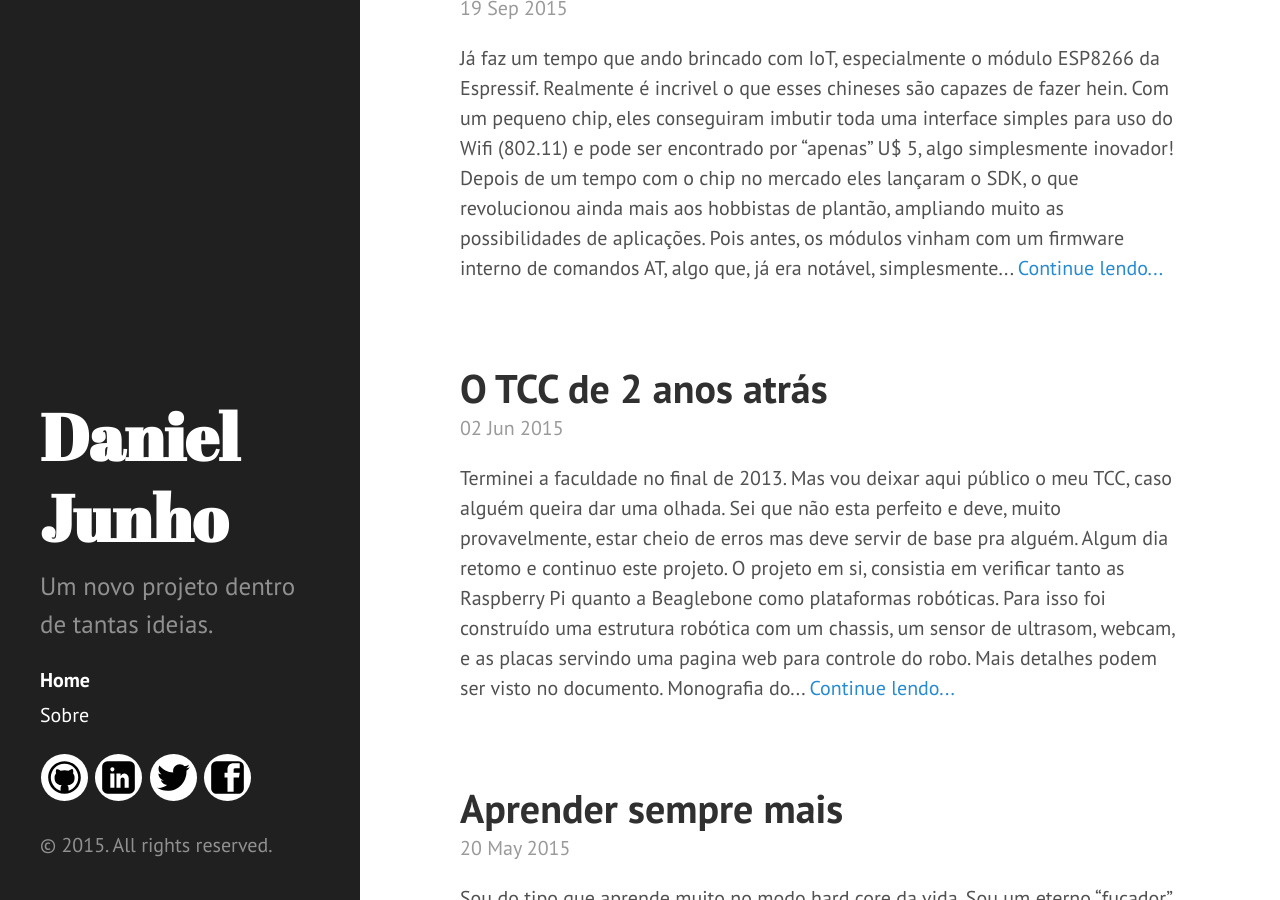
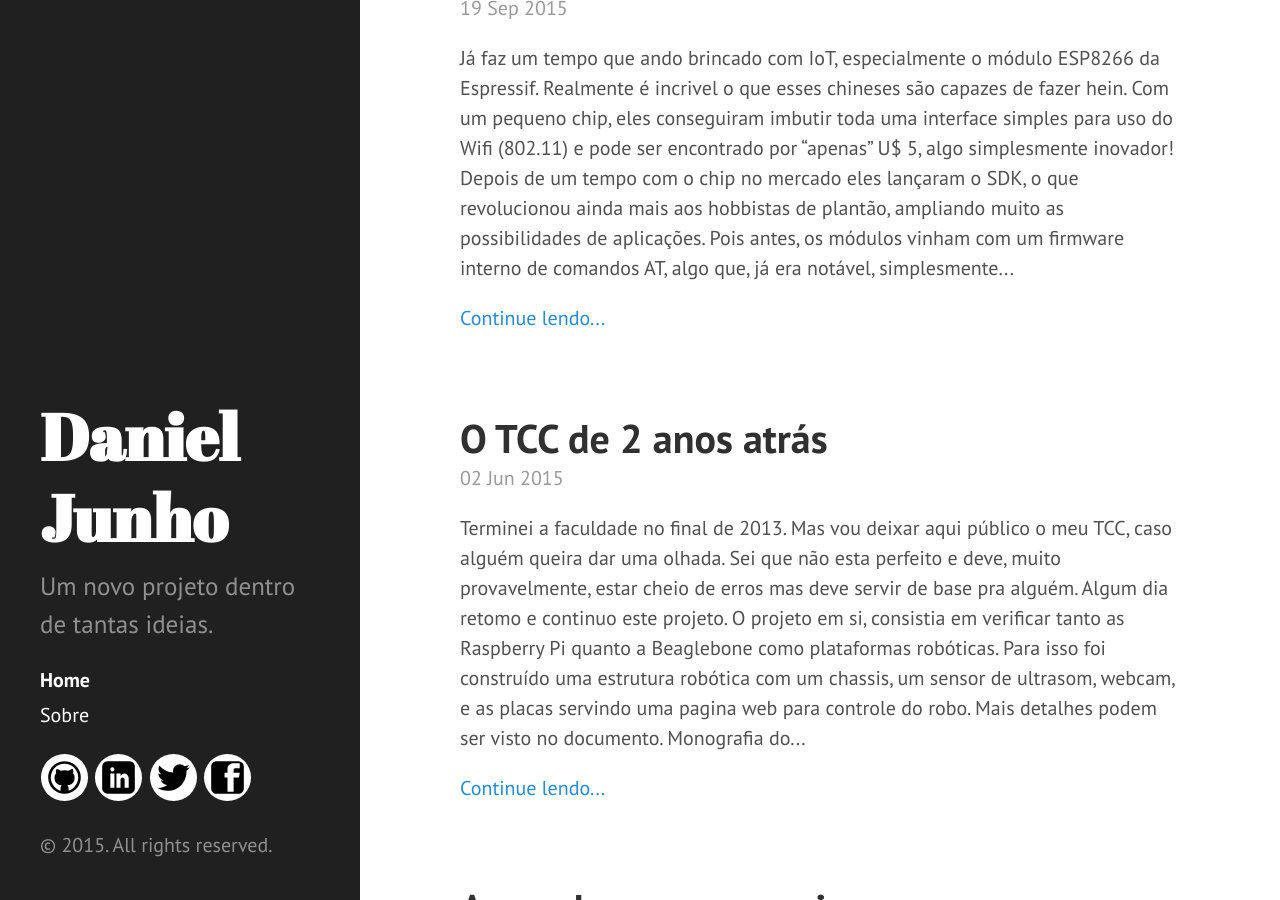
Before and after one commit to djunho/djunho.github.io, a Jekyll site: the page built from index.html, in a window 1280 px wide and 900 px high, scrolled down 647 px. Built offline with Jekyll 4.4.1, drawn with Linux system fonts in a browser that asks for light colours; Markdown is read by kramdown in place of the engine named in the settings; the list of posts is cut into pages by our own code.

Commit message:
Tentativa de colocar Read More

```diff
--- a/index.html
+++ b/index.html
@@ -17,10 +17,10 @@
     {% if post.content contains "<!-- more -->" %}
         {{ post.content | split:"<!-- more -->" | first % }}
     {% else %}
-       {{ post.content | strip_html | truncatewords:100 }}
+       <p>{{ post.content | strip_html | truncatewords:100 }}</p>
     {% endif %}
 
-    <span class="post-more"><a href="{{ post.url }}">Continue lendo...</a></span>
+    <span class="post-more"><p><a href="{{ post.url }}">Continue lendo...</a></p></span>
 
   </div>
   {% endfor %}
```
